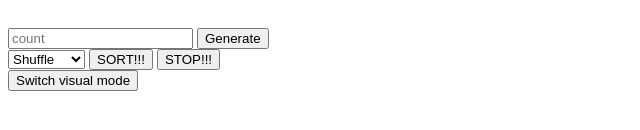
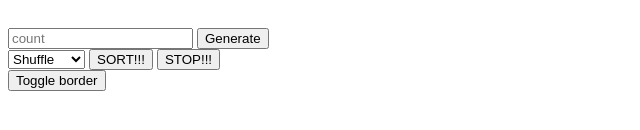
Before and after one commit to Zeromemer/zeromemer.github.com, a plain HTML site: page index.html in a window 1280 px wide. Shown: the part 626-756 px from the top of the page, 0-640 px from the left. Drawn offline with Linux system fonts and the light colour scheme.

Commit message:
changed name of switch-mode button

```diff
--- a/index.html
+++ b/index.html
@@ -25,6 +25,6 @@
     </select>
     <input type="button" value="SORT!!!" id="sort">
     <input type="button" value="STOP!!!" id="stop-sort"><br>
-    <input type="button" value="Switch visual mode" id="switch-mode">
+    <input type="button" value="Toggle border" id="switch-mode">
 </body>
 </html>
```
